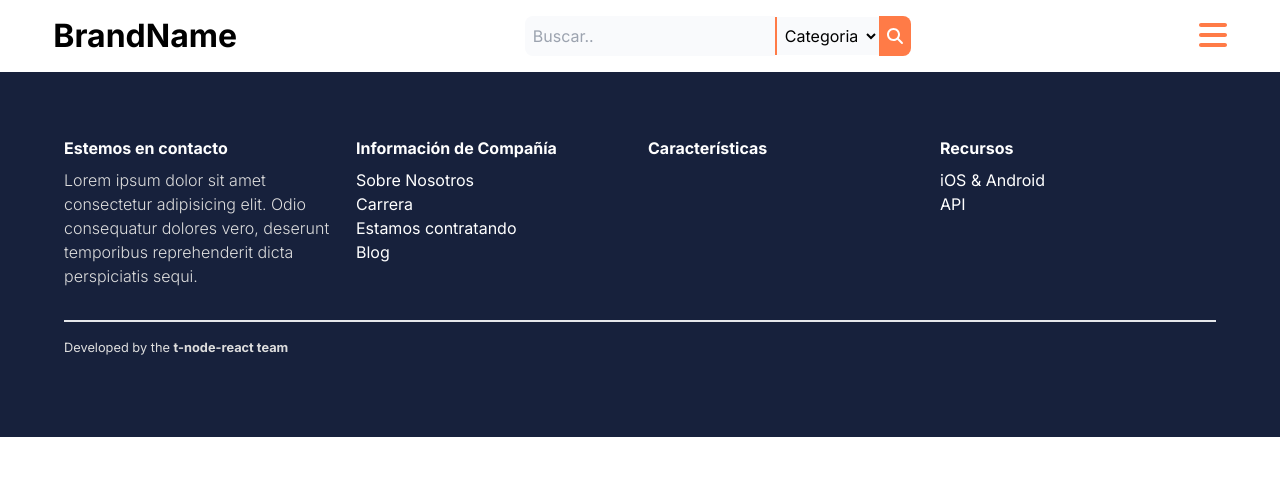
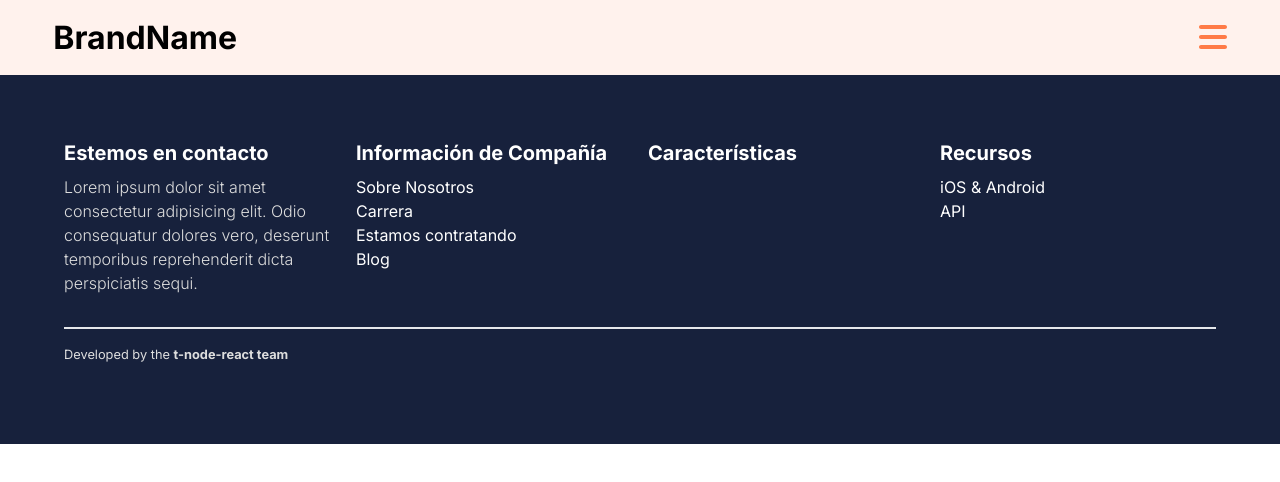
Before and after one commit to vicdeveloperr/c12-28-t-node-react, a React (Vite) app in the folder client/: page /home in a window 1280 px wide. Shown: the top 482 px of the page. Built offline with nearby package versions, Linux system fonts and the light colour scheme.

Commit message:
Implementación: Desplegar Sidebar, desplegar SearchBar en mobile

```diff
--- /dev/null
+++ b/client/src/Components/common/ButtonLogIn.tsx
@@ -0,0 +1,9 @@
+function ButtonLogIn() {
+    return (
+        <button className="bg-tertiary-color rounded-full p-2 text-lg text-white">
+            Aceptar
+        </button>
+    );
+}
+
+export default ButtonLogIn
--- a/client/src/Components/common/TopBar.tsx
+++ b/client/src/Components/common/TopBar.tsx
@@ -1,23 +1,56 @@
 import { FontAwesomeIcon } from "@fortawesome/react-fontawesome";
 import { faMagnifyingGlass, faBars } from "@fortawesome/free-solid-svg-icons";
 import SearchBar from "./SearchBar";
-import { Link } from "react-router-dom";
-import Container from "./Container"
+import Container from "./Container";
+import { useTopBarStore } from "../../stateManagemet/stores";
 
 function TopBar() {
+  const { searchBarElement, sideBarNavToglerElement, logoElement, hiddenElements, searchBarToglerElement} = useTopBarStore(state => state)
 
   return (
-    <Container>
-    <nav className="flex justify-between items-center">
-      <h3 className="text-[32px] font-bold">BrandName</h3>
-      <SearchBar />
-      <div className="text-[32px] text-primary-color">
-        <FontAwesomeIcon className="mr-3 md:hidden" icon={faMagnifyingGlass} />
-        <FontAwesomeIcon icon={faBars} />
-      </div>
+    <nav className="bg-primary-color-light relative">
+      <Container>
+        <div className="flex justify-between items-center">
+          {logoElement ? <h3 id="logo" className="text-[32px] font-bold">BrandName</h3> : <></>}
+          {searchBarElement ? <SearchBar /> : <></>}
+          <div className="text-[32px] text-primary-color flex">
+            {
+              searchBarToglerElement ?
+              <button onClick={() => desplegarSearchBar()}>
+              <FontAwesomeIcon className="mr-3 md:hidden" icon={faMagnifyingGlass} />
+              </button>
+              :
+              <></>
+            }
+            {
+              sideBarNavToglerElement ?
+              <button id="btnDesplegarMenu" onClick={() => desplegarSideBarNav()}>
+                <FontAwesomeIcon icon={faBars} />
+              </button>
+              :
+              <></>
+            }
+          </div>
+        </div>
+      </Container>
     </nav>
-  </Container>
   );
+
+  function desplegarSideBarNav() {
+    const sideBarNavElement: HTMLElement | null = document.querySelector("#SideBarNav");
+    if(sideBarNavElement) {
+      sideBarNavElement.style.right = "0px"
+    }
+  }
+
+  function desplegarSearchBar() {
+    const searchBarElement: HTMLElement | null = document.querySelector("#searchBar");
+    if(searchBarElement) {
+      searchBarElement.classList.remove("invisible")
+    }
+    hiddenElements(["logoElement", "sideBarNavToglerElement", "searchBarToglerElement"])
+  }
+
 }
 
 export default TopBar;
--- a/client/src/Views/Landing.tsx
+++ b/client/src/Views/Landing.tsx
@@ -1,10 +1,12 @@
 import Footer from "../components/common/Footer";
+import SideBarNav from "../components/common/SideBarNav";
 import Header from "../components/layouts/Header";
 
 export default function Landing() {
   return (
     <>
       <Header />
+      <SideBarNav />
 
       <section
         id="hero-section"
@@ -38,9 +40,9 @@
           </p>
 
           <div id="lista-ofertas" className="flex gap-6 justify-center mt-10">
-            <ProductCard />
-            <ProductCard />
-            <ProductCard />
+            {/*<ProductCard />
+              <ProductCard />
+              <ProductCard />*/}
           </div>
 
           <button className="rounded-md bg-blue-950 text-white font-bold p-4 w-52 mt-10 mx-auto">
--- a/client/src/Views/Login.tsx
+++ b/client/src/Views/Login.tsx
@@ -2,6 +2,7 @@
 
 import Footer from "../components/common/Footer";
 import TopBar from "../components/common/TopBar";
+import ButtonLogIn from "../components/common/ButtonLogIn";
 
 const Login = () => {
   return (
@@ -16,7 +17,7 @@
 
         <div className="bg-white-color px-14 py-8 gap-6 flex flex-col items-center justify-center rounded-b-[15px] shadow-sm">
           <h2 className="text-center font-bold text-xl">Inicio de sesión</h2>
-          <div className="flex flex-col justify-center item-center gap-2">
+          <form className="flex flex-col justify-center item-center gap-2">
             <label>
               <h3 className="">Usuario</h3>
               <input
@@ -31,10 +32,8 @@
                 className="py-1 px-2 rounded-lg border-gray border-[1px] focus:outline-none"
               />
             </label>
-            <button className="bg-tertiary-color rounded-full p-2 text-lg text-white">
-              Aceptar
-            </button>
-          </div>
+            <ButtonLogIn />
+          </form>
           <div className="flex gap-2 items-center">
             <p>No tienes cuenta?</p>
             <Link className="text-primary-color" to="/register">
--- a/client/src/components/common/Container.tsx
+++ b/client/src/components/common/Container.tsx
@@ -1,6 +1,6 @@
 function Container({ children }: { children: JSX.Element }) {
     return (
-        <div className="w-11/12 m-auto py-3">
+        <div className="w-11/12 m-auto py-3 relative">
             {children}
         </div>
     );
--- a/client/src/components/common/SearchBar.tsx
+++ b/client/src/components/common/SearchBar.tsx
@@ -3,18 +3,18 @@
 
 function SearchBar() {
   return (
-    <form className="overflow-hidden text-parrafo hidden md:inline-block max-w-[450px]">
+    <form id="searchBar" className="overflow-hidden flex-nowrap text-parrafo flex invisible md:flex max-w-[550px] min-w-0 right-0 m-auto">
       <input
-        className="rounded-s-lg p-2 focus:outline-none bg-white-color"
+        className="rounded-s-lg overflow-hidden p-2 focus:outline-none bg-white-color flex-shrink"
         placeholder="Buscar.."
         type="text"
         name="producto"
         id="producto"
       />
-      <select className="py-2 px-1 focus:outline-none bg-white-color border-l-2 border-primary-color">
+      <select className="py-2 px-1 focus:outline-none bg-white-color border-l-2 border-primary-color min-w-0 flex-shrink-0">
         <option>Categoria</option>
       </select>
-      <button className="bg-primary-color p-2 rounded-e-lg">
+      <button className="bg-primary-color p-3 rounded-r flex-shrink-0">
         <FontAwesomeIcon className="text-white" icon={faMagnifyingGlass} />
       </button>
     </form>
--- a/client/src/stateManagemet/counterStore.ts
+++ /dev/null
@@ -1,17 +0,0 @@
-import {create} from 'zustand'
-
-
-
-interface CounterState {
-    count:number
-    pokemones:number
-    title:string
-    carrito: object
-}
-
-export const useCounterStore = create<CounterState>(() => ({
-    count: 10,
-    title: "titulo",
-    pokemones: 150,
-    carrito:{}
-  }))
--- /dev/null
+++ b/client/src/stateManagemet/stores.ts
@@ -0,0 +1,50 @@
+import { create } from "zustand"
+
+type elementsInTopBarElement = "sideBarNavToglerElement" | "logoElement" | "searchBarElement" | "searchBarToglerElement";
+type topBarStore = {
+    sideBarNavToglerElement: boolean,
+    logoElement: boolean,
+    searchBarToglerElement: boolean,
+    searchBarElement: boolean,
+    hiddenElements: (elements: Array<elementsInTopBarElement>) => void,
+    showElements: (elements: Array<elementsInTopBarElement>) => void
+}
+
+export const useTopBarStore = create<topBarStore>()((set) => ({
+    sideBarNavToglerElement: true,
+    searchBarToglerElement: true,
+    logoElement: true,
+    searchBarElement: true,
+    hiddenElements: (elements) => set(() => {
+        let elementsVisible = {
+            sideBarNavToglerElement: true,
+            logoElement: true,
+            searchBarElement: true,
+            searchBarToglerElement: true
+        }
+
+        elements.map((element) => {
+            if(element in elementsVisible){
+                elementsVisible[element] = false;
+            }
+        })
+
+        return elementsVisible
+    }),
+    showElements: (elementsToHide) => set(() => {
+            let elements = {
+                sideBarNavToglerElement: true,
+                logoElement: true,
+                searchBarElement: true,
+                searchBarToglerElement: true
+            }
+
+            elementsToHide.map((element) => {
+                if(element in elements){
+                    elements[element] = false;
+                }
+            })
+
+            return elements
+    })
+}));
--- a/client/tailwind.config.ts
+++ b/client/tailwind.config.ts
@@ -13,19 +13,18 @@
         "tertiary-color": "#17213C",
         "dark-color": "#121312",
         "white-color": "#F9FAFC"
+      },
+      fontSize: {
+        "btn-text": "16px",
+        "nav-items": "30px",
+        "lista": "20px",
+        "parrafo": "18px",
+        "h1": "64px",
+        "h2": "44px",
+        "h3": "24px",
+        "h4": "20px"
       }
     },
-    fontSize: {
-      "3xl": "64px",
-      "2xl": "44px",
-      "xg": "24px",
-      "lg": "20px",
-      "base": "19px",
-      "sm": "14px",
-      "btn-text": "16px",
-      "nav-items": "30px",
-      "lista": "20px"
-    }
   },
   plugins: [],
 }
```
Also changed, not shown: client/src/Components/common/SideBarNav.tsx (+59 -19 lines).
